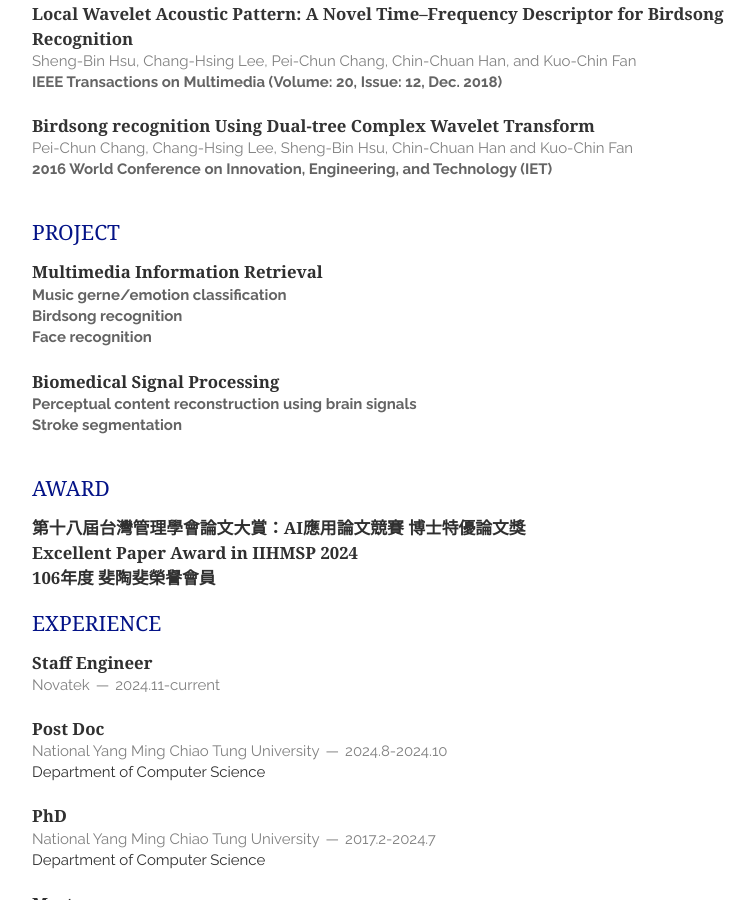
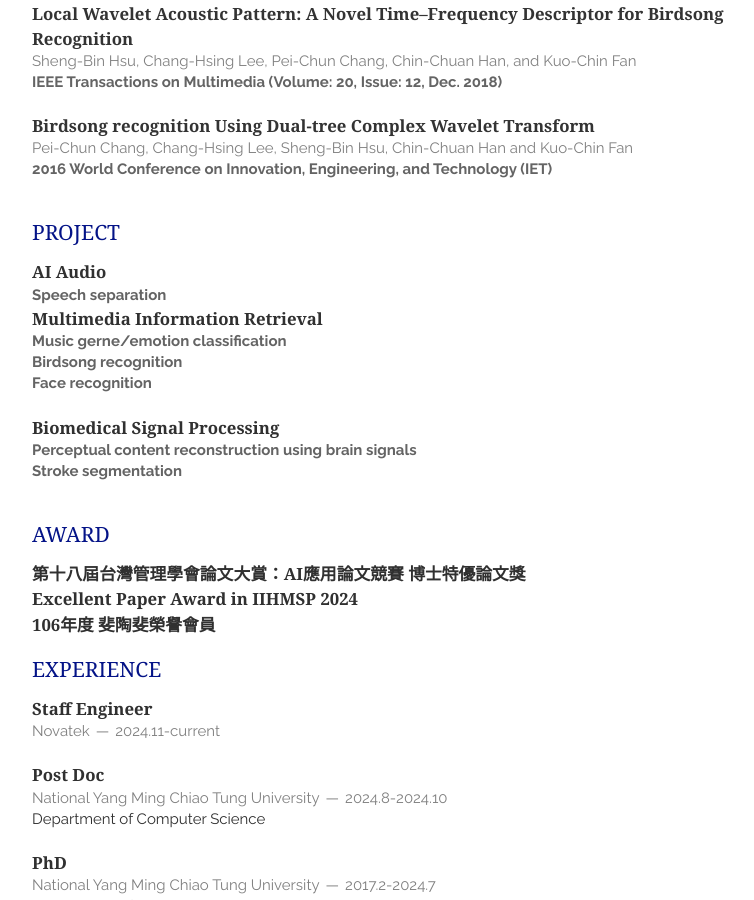
Before and after one commit to PeiChunChang/PeiChunChang.github.io, a Jekyll site: the page built from index.html, in a window 1280 px wide and 900 px high, scrolled down 1407 px. Shown: the whole window, without its empty margins (348-1102 px from the left). Built offline with Jekyll 4.4.1, drawn with Linux system fonts in a browser that asks for light colours; nearby versions of some CDN libraries; the list of posts is cut into pages by our own code; a style sheet for code colours, icons or effects is not loaded.

Commit message:
Update project.html

```diff
--- a/_includes/project.html
+++ b/_includes/project.html
@@ -1,6 +1,12 @@
 <section class="thirteen columns">
     <h1>Project</h1>
     <article>
+        <header>
+            <h1>AI Audio</h1>
+        </header>
+        <p>
+           <em>Speech separation</em>
+        </p>
         <header>
             <h1>Multimedia Information Retrieval</h1>
         </header>
```
